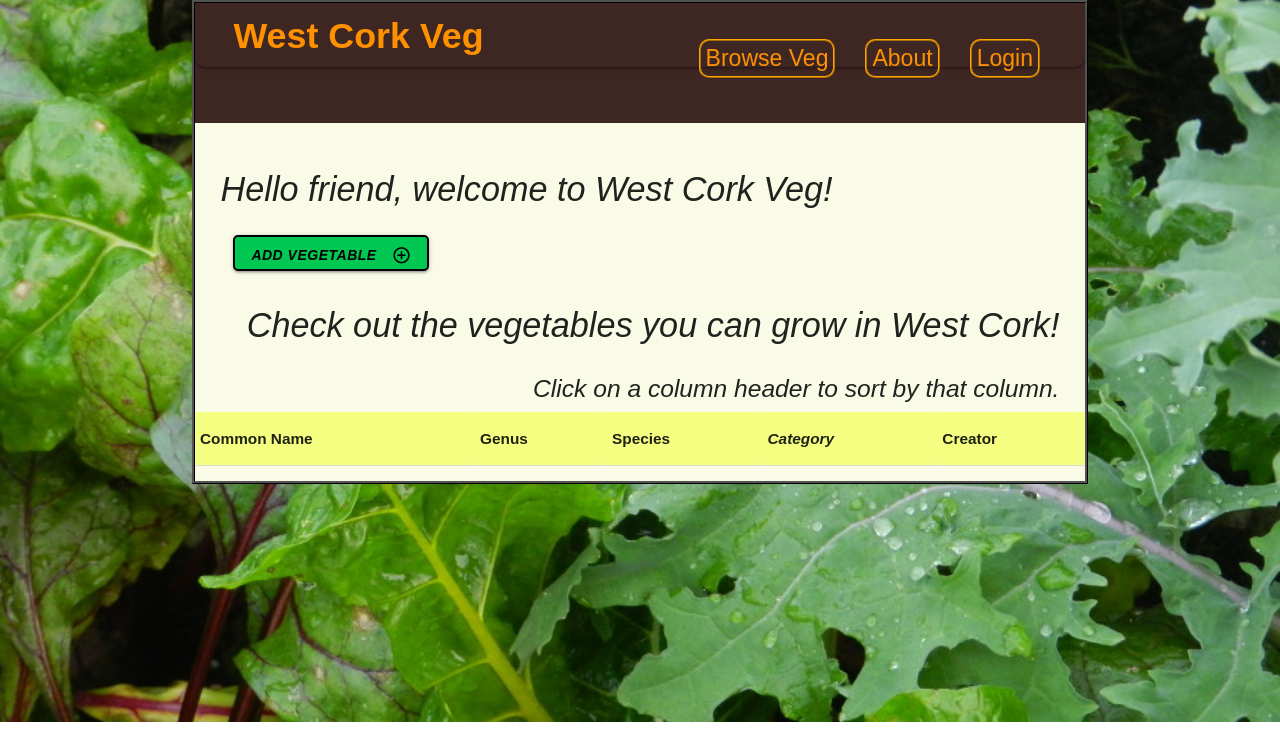
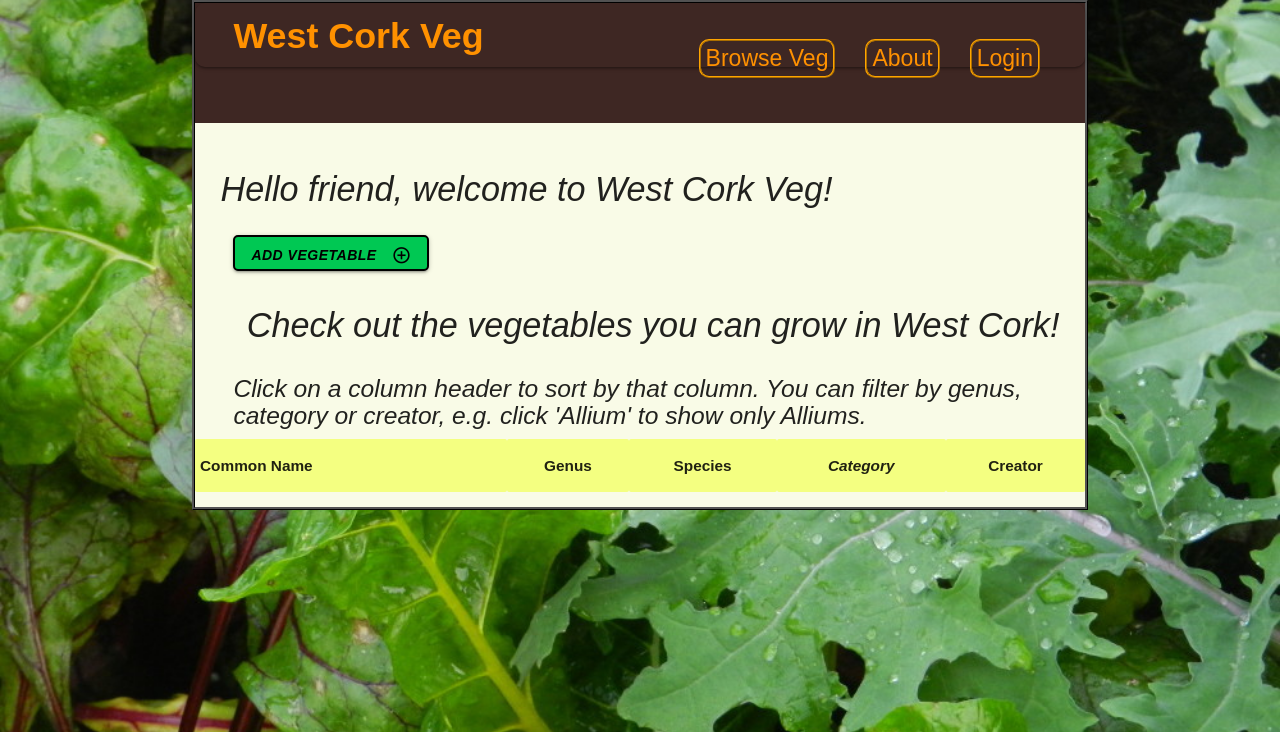
Before and after one commit to teraspora/wc-veg, a Flask app: page /sortveg/1 in a window 1280 px wide. Shown: the top 732 px of the page. Run offline with Flask 2, Linux system fonts and the light colour scheme; data that the repository does not hold is empty; some libraries are stand-ins or nearby versions.

Commit message:
Implemented filtering views based on creator, genus or category; filterveg() patterned similarly to sortveg().

```diff
--- a/app.py
+++ b/app.py
@@ -23,6 +23,7 @@ users = []
 userid = -1
 anon = True     # means no user logged in so edit/delete not available
 sort_fields = ["common_name", "genus", "species", "category_name", "creator"]
+filter_fields = ["genus", "category_name", "creator"]
 
 class User:
     """ Represents a user and associated data """
@@ -128,6 +129,29 @@ def sortveg(sort_field):
         print(f'User is {user.name}, userid = {userid}')
     # ********* DEBUGGING: ***********
     print(f'Anon is {anon} (in sortveg())')
+
+    return render_template("veg.html", veg = veg, anon = anon, uname = user.name)
+
+@app.route("/filterveg/<string:filter_field>/<string:value>")
+def filterveg(filter_field, value):
+    # ********* DEBUGGING: ***********
+    print(f'filter_field = {filter_field}')
+    if filter_field not in filter_fields:
+        veg = mongo.db.vegetables.find()
+    else:
+        veg = mongo.db.vegetables.find({filter_field: value})
+        flash(f'Showing entries with {filter_field}:  {value}.')
+
+    userid = session.get("userid", None)
+    if userid is None or userid < 0:
+        anon = True
+        user = User('anon', False)
+    else:
+        anon = False
+        user = users[userid]
+        print(f'User is {user.name}, userid = {userid}')
+    # ********* DEBUGGING: ***********
+    print(f'Anon is {anon} (in filterveg())')
 
     return render_template("veg.html", veg = veg, anon = anon, uname = user.name)
 
--- a/static/css/style.css
+++ b/static/css/style.css
@@ -141,3 +141,19 @@ img {
 h5 {
     padding-left: 1vw;
 }
+
+.filterable:hover {
+    transform: scale(1.1);
+    border: 2px solid black;
+    background-color: #fff1d0;
+    border-radius: 30%;
+}
+
+table {
+    border-collapse: separate;
+}
+
+td {
+    text-align: center;
+    padding: 0;
+}
--- a/templates/veg.html
+++ b/templates/veg.html
@@ -18,7 +18,7 @@
       <h4 class = "right">
         Check out the vegetables you can grow in West Cork!
       </h4>
-      <h5 class = "right">Click on a column header to sort by that column.</h5>
+      <h5 class = "right">Click on a column header to sort by that column.   You can filter by genus, category or creator, e.g. click 'Allium' to show only Alliums.</h5>
     </section>
     <section class="section veg-list">
 
@@ -33,10 +33,10 @@
         {% for v in veg %}
          <tr>
             <th class = "common_name"> {{ v.common_name }} </th>
-            <td class = "genus"> {{ v.genus }} </td>
+            <td class = "filterable genus"><a href = {{ url_for('filterveg', filter_field = 'genus', value = v.genus) }}> {{ v.genus.capitalize() }} </a> </td>
             <td class = "species"> {{ v.species }} </td>
-            <td class = "category_name"> {{ v.category_name }} </td>
-            <td class = "creator"> {{ v.creator.capitalize() }} </td>
+            <td class = "filterable category_name"><a href = {{ url_for('filterveg', filter_field = 'category_name', value = v.category_name) }}> {{ v.category_name }} </a> </td>
+            <td class = "filterable creator"><a href = {{ url_for('filterveg', filter_field = 'creator', value = v.creator) }}> {{ v.creator.capitalize() }} </a> </td>
             <td class="show">
               <a href = "{{url_for("showveg", veg_id = v._id)}}" class="dbs-action text-bold black-text green accent-4 waves-effect waves-light btn-small"><i class="material-icons right">details</i>Show</a>
             </td>
@@ -53,3 +53,7 @@
     </section>
 
 {% endblock %}
+
+<td class = "genus"><a href = {{ url_for('filterveg', filter_field = 'genus') }}> {{ v.genus }} </a> </td>
+<td class = "category_name"><a href = {{ url_for('filterveg', filter_field = 'category_name') }}> {{ v.category_name }} </a> </td>
+<td class = "creator"><a href = {{ url_for('filterveg', filter_field = 'creator') }}> {{ v.creator }} </a> </td>
```
